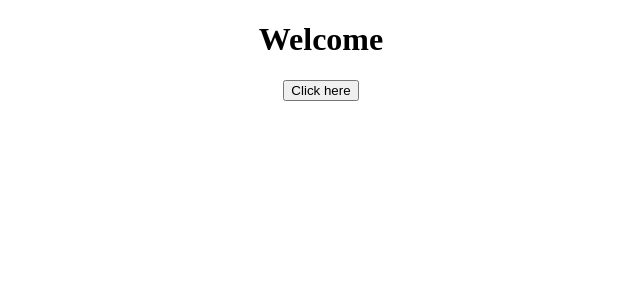
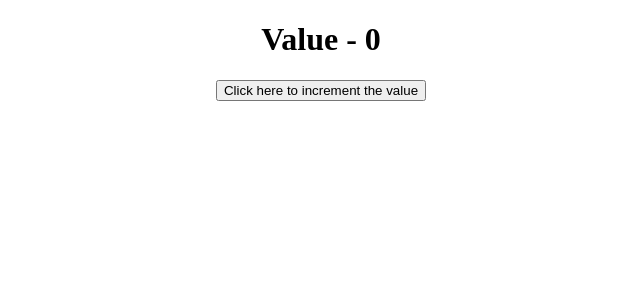
Before and after one commit to BajraYeJoon/React-Concepts, a React (Vite) app: page / in a window 1280 px wide. Shown: the top 300 px of the page, without its empty margins (319-959 px from the left). Built offline with nearby package versions, Linux system fonts and the light colour scheme.

Commit message:
SetState

```diff
--- a/src/App.jsx
+++ b/src/App.jsx
@@ -4,23 +4,26 @@ import Function from "./components/Function";
 import Props from "./components/Props";
 import "./app.css";
 import State from "./components/State";
+import Setstate from "./components/Setstate";
 class App extends Component {
   render() {
     return (
       <div>
         {/* Uncomment to uncover */}
 
-        {/* <Function />
-        <Class message="hello"/>
-        <Props name="mark" subName="M">
+        {/*  1.   <Function />
+             2.  <Class message="hello"/>
+             3. < Props name="mark" subName="M">
           <p>This is children</p>
-        </Props>
+        </>
         <Props name="yejoon" subName="Y">
           <button>Dummy Button</button>
         </Props>
         <Props name="alfred" subName="A" /> */}
 
-        <State />
+        {/*  4.   <State /> */}
+
+        <Setstate />
       </div>
     );
   }
--- /dev/null
+++ b/src/components/Setstate.jsx
@@ -0,0 +1,44 @@
+import React, { Component } from "react";
+
+class Setstate extends Component {
+  constructor(props) {
+    super(props);
+
+    this.state = {
+      value: 0,
+    };
+  }
+
+  incrementValue() {
+    //setstate is async so clg will execute first!!!!
+
+    // this.setState({
+    //   //increases the value by 1 when clicked!!!!
+    //   value: this.state.value + 1,
+    // });
+
+    // To update with the previous value, always use the prevvalue as
+    // parameter so that we can update it on our choice
+    this.setState((prevValue) => ({
+      //prev value: 0
+      value: prevValue.value + 1,
+    }));
+  }
+
+  incrementToTwo() {
+    this.incrementValue();
+    this.incrementValue();
+  }
+
+  render() {
+    return (
+      <div>
+        <h1>Value - {this.state.value} </h1>
+        <button onClick={() => this.incrementToTwo()}>
+          Click here to increment the value
+        </button>
+      </div>
+    );
+  }
+}
+export default Setstate;
```
